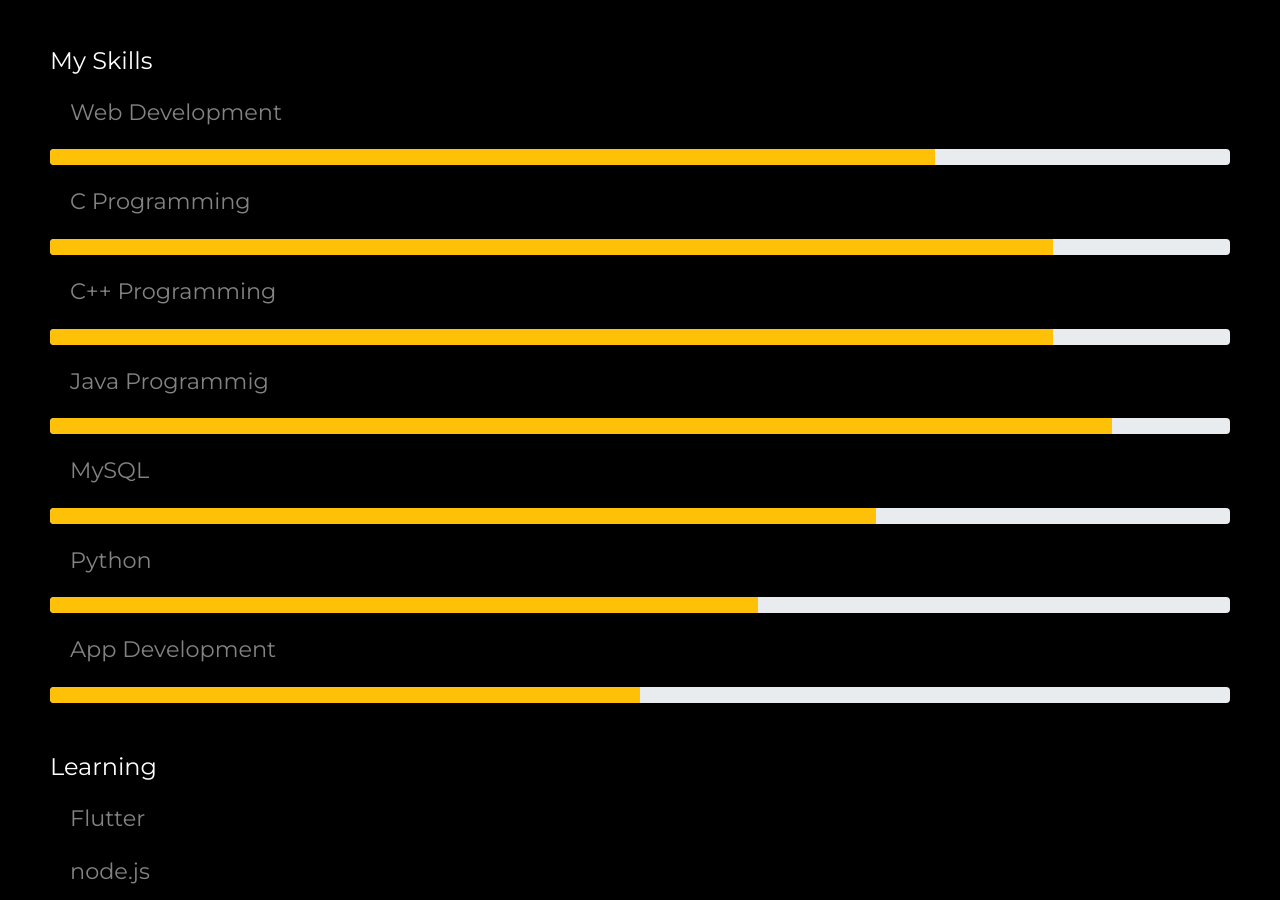
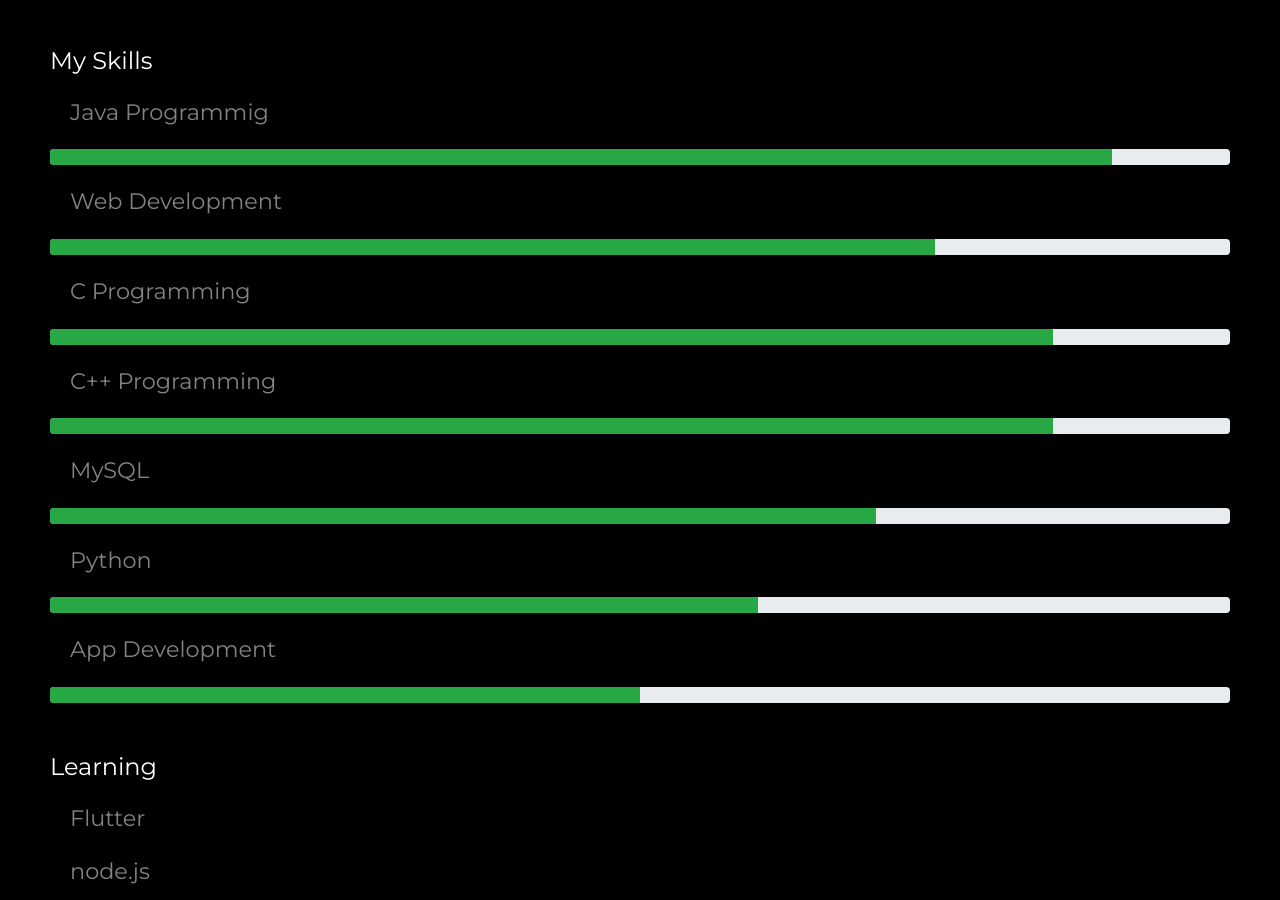
Before and after one commit to nishantbhosale/Portfolio, a plain HTML site: page index.html in a window 1280 px wide. Shown: the part 1700-2600 px from the top of the page. Drawn offline with nearby package versions, Linux system fonts and the light colour scheme.

Commit message:
Update index.html

```diff
--- a/index.html
+++ b/index.html
@@ -68,33 +68,33 @@
     <p class="content">Lorem ipsum dolor sit amet, consectetur adipiscing elit. Curabitur aliquet viverra convallis. Nullam mattis mi nisi. Donec eget egestas lorem, ac condimentum libero. Mauris convallis enim erat, non congue elit eleifend et.
       Phasellus volutpat dui ac malesuada hendrerit. Proin nisi odio, iaculis vel malesuada et, ultricies at justo. Fusce id lacus non lacus rutrum placerat.</p>
     <h4 class="header">My Skills</h4>
+    <p class="skill-label">Java Programmig</p>
+    <div class="progress">
+      <div class="progress-bar bg-success" role="progressbar" style="width: 90%" aria-valuenow="75" aria-valuemin="0" aria-valuemax="100"></div>
+    </div>
     <p class="skill-label">Web Development</p>
     <div class="progress">
-      <div class="progress-bar bg-warning" role="progressbar" style="width: 75%" aria-valuenow="75" aria-valuemin="0" aria-valuemax="100"></div>
+      <div class="progress-bar bg-success" role="progressbar" style="width: 75%" aria-valuenow="75" aria-valuemin="0" aria-valuemax="100"></div>
     </div>
     <p class="skill-label">C Programming</p>
     <div class="progress">
-      <div class="progress-bar bg-warning" role="progressbar" style="width: 85%" aria-valuenow="75" aria-valuemin="0" aria-valuemax="100"></div>
+      <div class="progress-bar bg-success" role="progressbar" style="width: 85%" aria-valuenow="75" aria-valuemin="0" aria-valuemax="100"></div>
     </div>
     <p class="skill-label">C++ Programming</p>
     <div class="progress">
-      <div class="progress-bar bg-warning" role="progressbar" style="width: 85%" aria-valuenow="75" aria-valuemin="0" aria-valuemax="100"></div>
-    </div>
-    <p class="skill-label">Java Programmig</p>
-    <div class="progress">
-      <div class="progress-bar bg-warning" role="progressbar" style="width: 90%" aria-valuenow="75" aria-valuemin="0" aria-valuemax="100"></div>
+      <div class="progress-bar bg-success" role="progressbar" style="width: 85%" aria-valuenow="75" aria-valuemin="0" aria-valuemax="100"></div>
     </div>
     <p class="skill-label">MySQL</p>
     <div class="progress">
-      <div class="progress-bar bg-warning" role="progressbar" style="width: 70%" aria-valuenow="75" aria-valuemin="0" aria-valuemax="100"></div>
+      <div class="progress-bar bg-success" role="progressbar" style="width: 70%" aria-valuenow="75" aria-valuemin="0" aria-valuemax="100"></div>
     </div>
     <p class="skill-label">Python</p>
     <div class="progress">
-      <div class="progress-bar bg-warning" role="progressbar" style="width: 60%" aria-valuenow="75" aria-valuemin="0" aria-valuemax="100"></div>
+      <div class="progress-bar bg-success" role="progressbar" style="width: 60%" aria-valuenow="75" aria-valuemin="0" aria-valuemax="100"></div>
     </div>
     <p class="skill-label">App Development</p>
     <div class="progress">
-      <div class="progress-bar bg-warning" role="progressbar" style="width: 50%" aria-valuenow="75" aria-valuemin="0" aria-valuemax="100"></div>
+      <div class="progress-bar bg-success" role="progressbar" style="width: 50%" aria-valuenow="75" aria-valuemin="0" aria-valuemax="100"></div>
     </div>
 
 
@@ -135,6 +135,9 @@
     </div>
   </section>
 
+  <script src="javascript/index.js" charset="utf-8"></script>
+  <script src="javascript/nanobar-master/nanobar.js" charset="utf-8"></script>
+  <script src="javascript/nanobar-master/nanobar.min.js" charset="utf-8"></script>
 </body>
 
 </html>
```
